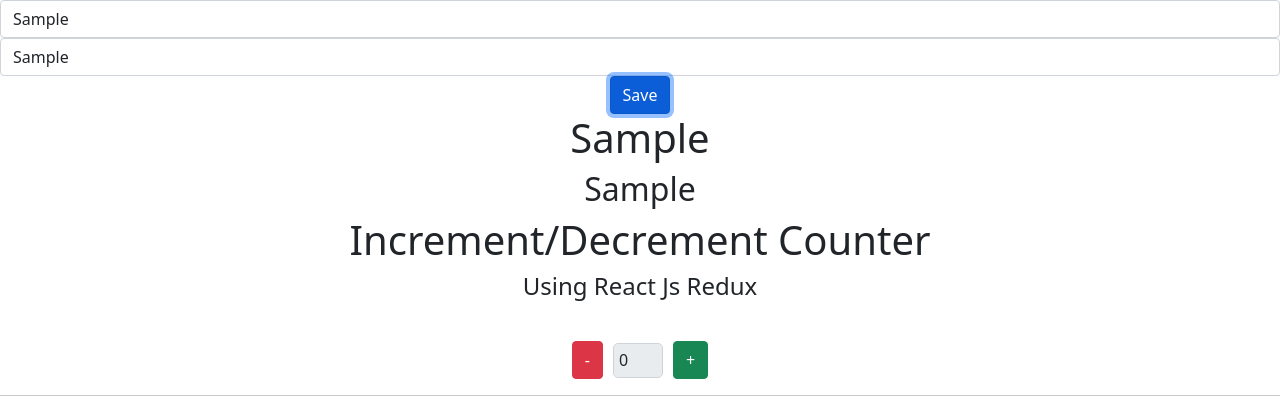
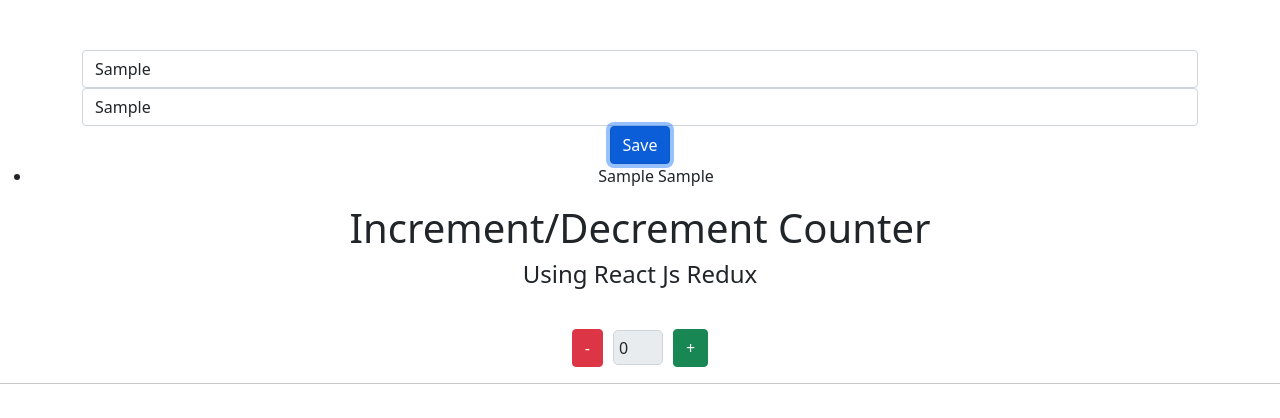
Before and after one commit to AshishAlbiorix/Redux, a React (Create React App) app: page / in a window 1280 px wide. Both pictures are taken after typing "Sample", "Sample" into the empty fields and a click on the button "Save". Shown: the top 418 px of the page. Built offline with nearby package versions, Linux system fonts and the light colour scheme.

Commit message:
form  data get & send  using Redux

```diff
--- a/src/App.css
+++ b/src/App.css
@@ -53,3 +53,6 @@
   align-items: center;
   margin-top: 40px;
 }
+.container.form-block {
+  margin-top: 50px;
+}
--- a/src/GetReduceData.js
+++ b/src/GetReduceData.js
@@ -1,17 +1,19 @@
 import { useSelector } from "react-redux"
+import { useLinkClickHandler } from "react-router-dom";
 function GetReduceData(){
     const myState = useSelector((state)=>state.formReducer);
     return (
-        <div>
+        <>
+            <ul>
             {
               myState.map((item,index)=>
-              <div key={index}>
-                <h1>{item.firstName}</h1>
-                <h2>{item.lastName}</h2>
-                </div>
-              )
-            }
-        </div>
+                <li key={index}>
+                  {item.firstName} { item.lastName }
+                </li>
+                )
+              }
+            </ul>
+        </>
     )
 }
 export default  GetReduceData;
--- a/src/components/FormComponent.js
+++ b/src/components/FormComponent.js
@@ -9,14 +9,12 @@
     const dispatch = useDispatch();
     const handler = () => {
         let dataArray = [{
-                firstName:firstName
-              },{
-                lastName:lastName
+                firstName:firstName,lastName:lastName
               }];
         dispatch(formData(dataArray))
       };
   return (
-    <div className="form-block">
+    <div className="container form-block">
       <input
         type="text"
         className="form-control"
```
Also changed, not shown: 1 other file (tests, documents, lock files or other folders).
